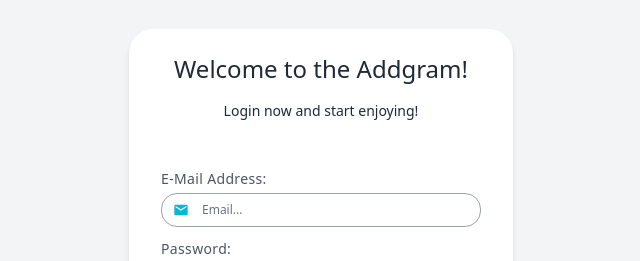
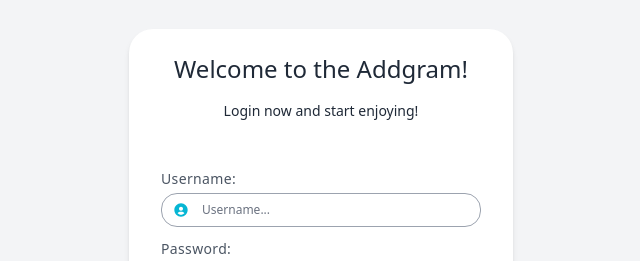
Before and after one commit to Addisu87/FullStack-Django-React, a React (Create React App) app in the folder social-media-app/: page /login/ in a window 1280 px wide. Shown: the part 171-432 px from the top of the page, without its empty margins (319-959 px from the left). Built offline with nearby package versions, Linux system fonts and the light colour scheme; no server answers; what axios-auth-refresh would draw is missing.

Commit message:
Update username for login form

```diff
--- a/social-media-app/src/components/authentication/LoginForm.jsx
+++ b/social-media-app/src/components/authentication/LoginForm.jsx
@@ -8,13 +8,10 @@ import { loginUser } from "../../redux/authSlice";
 import jwtDecode from "jwt-decode";
 import { BsFillShieldLockFill } from "react-icons/bs";
 import { MdEmail, MdLogin } from "react-icons/md";
+import { BiSolidUserCircle } from "react-icons/bi";
 
 const schema = yup.object().shape({
-  email: yup
-    .string()
-    .email("Invalid email")
-    .trim()
-    .required("Email is required"),
+  username: yup.string().required("Username is required"),
   password: yup
     .string()
     .trim()
@@ -58,26 +55,27 @@ const LoginForm = () => {
       <form onSubmit={handleSubmit(handleLogin)}>
         <div className="flex flex-col mb-3">
           <label
-            htmlFor="email"
+            htmlFor="username"
             className="mb-1 text-sm tracking-wide text-gray-600"
           >
-            E-Mail Address:
+            Username:
           </label>
           <div className="relative">
-            <div className="absolute inline-flex items-center justify-center left-0 top-0 h-full w-10 text-gray-400">
-              <MdEmail className="text-cyan-500" />
+            <div className="inline-flex items-center justify-center absolute left-0 top-0 h-full w-10 text-gray-400">
+              <BiSolidUserCircle className="text-cyan-500" />
             </div>
 
             <input
-              id="email"
-              type="email"
-              name="email"
-              className="text-xs placeholder-gray-500 pl-10 pr-4 rounded-2xl border border-gray-400 w-full py-2 focus:outline-none focus:border-cyan-400"
-              placeholder="Email..."
-              {...register("email")}
+              id="username"
+              type="text"
+              name="username"
+              className=" w-full text-xs placeholder-gray-500 py-2 pl-10 pr-4 rounded-2xl
+                    border border-gray-400 focus:outline-none focus:border-cyan-400"
+              placeholder="Username..."
+              {...register("username")}
             />
-            {errors.email && (
-              <p className="text-red-500 text-xs">{errors.email.message}</p>
+            {errors.username && (
+              <p className="text-red-500 text-xs">{errors.username.message}</p>
             )}
           </div>
         </div>
--- a/social-media-app/src/components/authentication/RegistrationForm.jsx
+++ b/social-media-app/src/components/authentication/RegistrationForm.jsx
@@ -228,8 +228,7 @@ const RegistrationForm = () => {
             disabled={loading}
           >
             <span className="mr-2 uppercase">
-              {/* {loading ? "Submitting..." : "Sign Up"} */}
-              Sign Up
+              {loading ? "Submitting..." : "Sign Up"}
             </span>
           </button>
           <div className="text-red-500 text-xs">{error && <p>{error}</p>}</div>
--- a/social-media-app/src/redux/authSlice.js
+++ b/social-media-app/src/redux/authSlice.js
@@ -10,7 +10,6 @@ export const loginUser = createAsyncThunk(
         `${process.env.REACT_APP_API_URL}/auth/login/`,
         { email, password }
       );
-      console.log("Login", response.data);
       return response.data;
     } catch (error) {
       return rejectWithValue(error.response.data);
```
